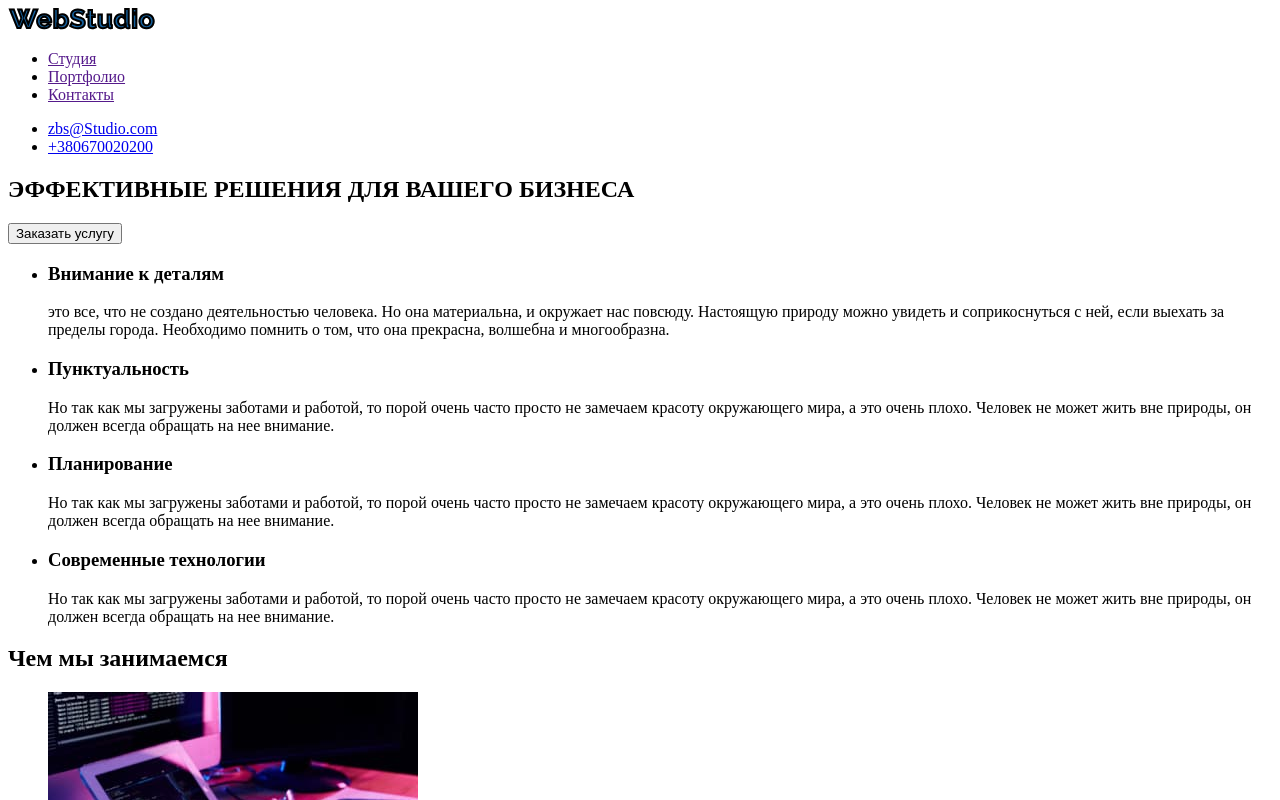
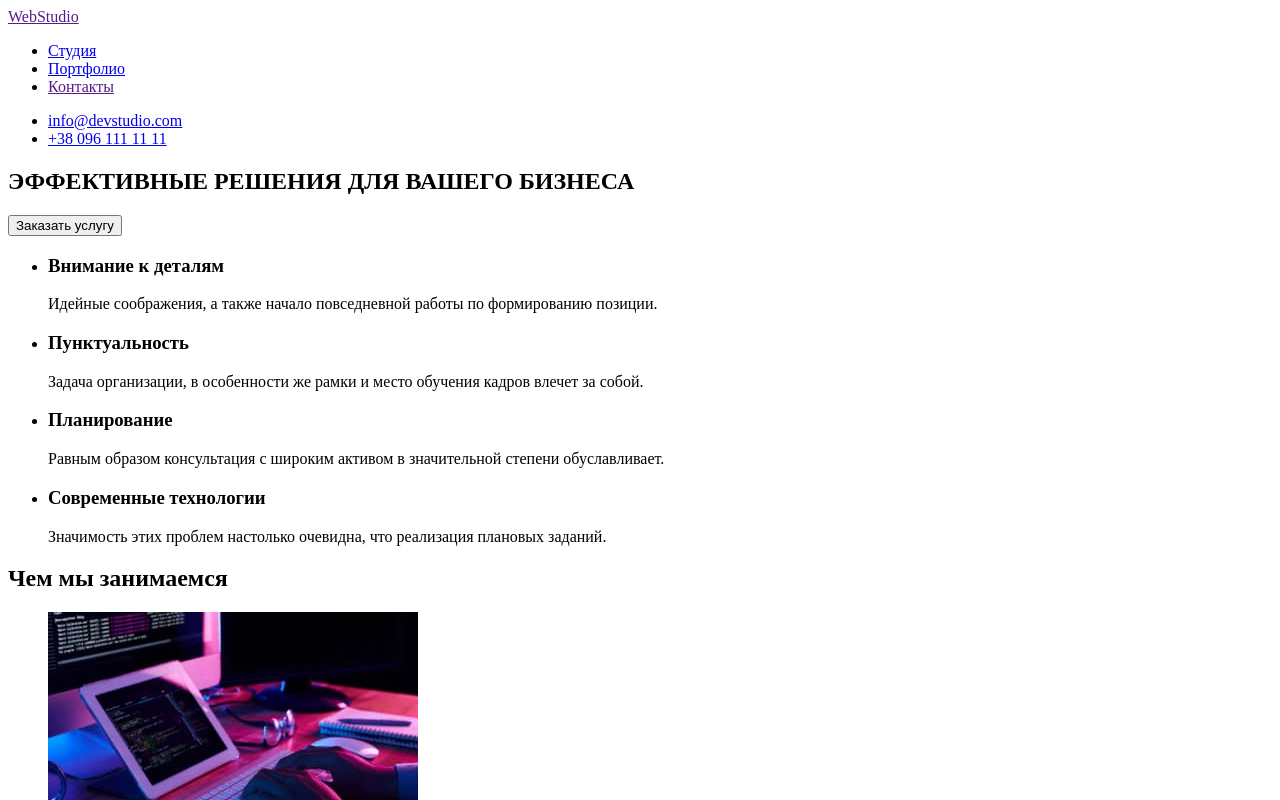
Before and after one commit to konstantin-Ba2mSki/goit-markup-hw-01, a plain HTML site: page index.html in a window 1280 px wide. Shown: the top 800 px of the page. Drawn offline with Linux system fonts and the light colour scheme.

Commit message:
исправил ошибки
логотип сделал текстом.
контент полностью скопировал с макета.

```diff
--- a/index.html
+++ b/index.html
@@ -10,20 +10,19 @@
     <!--header page-->
     <header>
       <nav>
-        <a href=" /">
-          <img src="./images/logo.svg" alt="photo" />
-        </a>
+        <a href=""><span>Web</span>Studio</a>
+
         <!--navigation page-->
         <ul>
-          <li><a href="">Студия</a></li>
-          <li><a href="">Портфолио</a></li>
+          <li><a href="index.html">Студия</a></li>
+          <li><a href="portfolio.html">Портфолио</a></li>
           <li><a href="">Контакты</a></li>
         </ul>
       </nav>
 
       <ul>
-        <li><a href="mailto:zbs@studio.com">zbs@Studio.com</a></li>
-        <li><a href="tel:+3800670020200">+380670020200</a></li>
+        <li><a href="mailto:info@devstudio.com">info@devstudio.com</a></li>
+        <li><a href="tel:+38 096 111 11 11">+38 096 111 11 11</a></li>
       </ul>
     </header>
     <main>
@@ -40,41 +39,28 @@
           <li>
             <h3>Внимание к деталям</h3>
             <p>
-              это все, что не создано деятельностью человека.
-              Но она материальна, и окружает нас повсюду.
-              Настоящую природу можно увидеть и соприкоснуться с ней, если
-              выехать за пределы города.
-              Необходимо помнить о том, что она прекрасна, волшебна и многообразна.
+              Идейные соображения, а также начало повседневной работы по формированию позиции.
             </p>
           </li>
 
           <li>
             <h3>Пунктуальность</h3>
             <p>
-              Но так как мы загружены заботами и работой,
-              то порой очень часто просто не замечаем красоту окружающего
-              мира, а это очень плохо.
-              Человек не может жить вне природы, он должен всегда обращать на нее внимание.
+              Задача организации, в особенности же рамки и место обучения кадров влечет за собой.
             </p>
           </li>
 
           <li>
             <h3>Планирование</h3>
             <p>
-              Но так как мы загружены заботами и работой,
-              то порой очень часто просто не замечаем красоту окружающего
-              мира, а это очень плохо.
-              Человек не может жить вне природы, он должен всегда обращать на нее внимание.
+              Равным образом консультация с широким активом в значительной степени обуславливает.
             </p>
           </li>
 
           <li>
             <h3>Современные технологии</h3>
             <p>
-              Но так как мы загружены заботами и работой,
-              то порой очень часто просто не замечаем красоту окружающего
-              мира, а это очень плохо.
-              Человек не может жить вне природы, он должен всегда обращать на нее внимание.
+              Значимость этих проблем настолько очевидна, что реализация плановых заданий.
             </p>
           </li>
         </ul>
@@ -87,6 +73,7 @@
           <li><img src="./images/box1.jpg" alt="write code" width="370" /></li>
           <li><img src="./images/box2.jpg" alt="monitoring" width="370" /></li>
           <li><img src="./images/box3.jpg" alt="work space" width="370" /></li>
+        </u>
     </section>
 
           <!--Section4-->
@@ -95,19 +82,19 @@
           <h2>Наша команда</h2>
             <ul>
               <li><img src="./images/photo1.jpg" alt="man with glasses" width="270" />
-                <h3>Владимер Кличко</h3>
+                <h3>Игорь Демьяненко</h3>
                 <p>Frontend Developer</p>
             </li>
               <li><img src="./images/photo2.jpg" alt="woman with glasses" width="270" />
-                <h3>Ольга Полякова</h3>
+                <h3>Ольга Репина</h3>
                 <p>Frontend Developer</p>
             </li>
               <li><img src="./images/photo3.jpg" alt="man without glasses" width="270" />
-                <h3>Дмитрий Комаров</h3>
+                <h3>Николай Тарасов</h3>
                 <p>Marketing</p>
             </li>
               <li><img src="./images/photo4.jpg" alt="man with glasses" width="270" />
-                <h3>Эмануэль Макрон</h3>
+                <h3>Михаил Ермаков</h3>
                 <p>UI Designer/p>
             </li>
             </ul>
@@ -115,14 +102,12 @@
     </main>
     <!--Footer-->
     <footer>
-        <a href=" /">
-            <img src="./images/logo1.svg" alt="logo1" />
-          </a>
+        <a href=""><span>Web</span>Studio</a>
             <address>
               <ul>
                 <li>г. Киев, пр-т Леси Украинки, 26</li>
-                <li><a href="mailto:zbs@studio.com">zbs@Studio.com</a></li>
-                <li><a href="tel:+380670020200">+380670020200</a></li>
+                <li><a href="mailto:info@devstudio.com">info@devstudio.com</a></li>
+                <li><a href="tel:+38 096 111 11 11">+38 096 111 11 11</a></li>
               </ul>
             </address>
 
```
